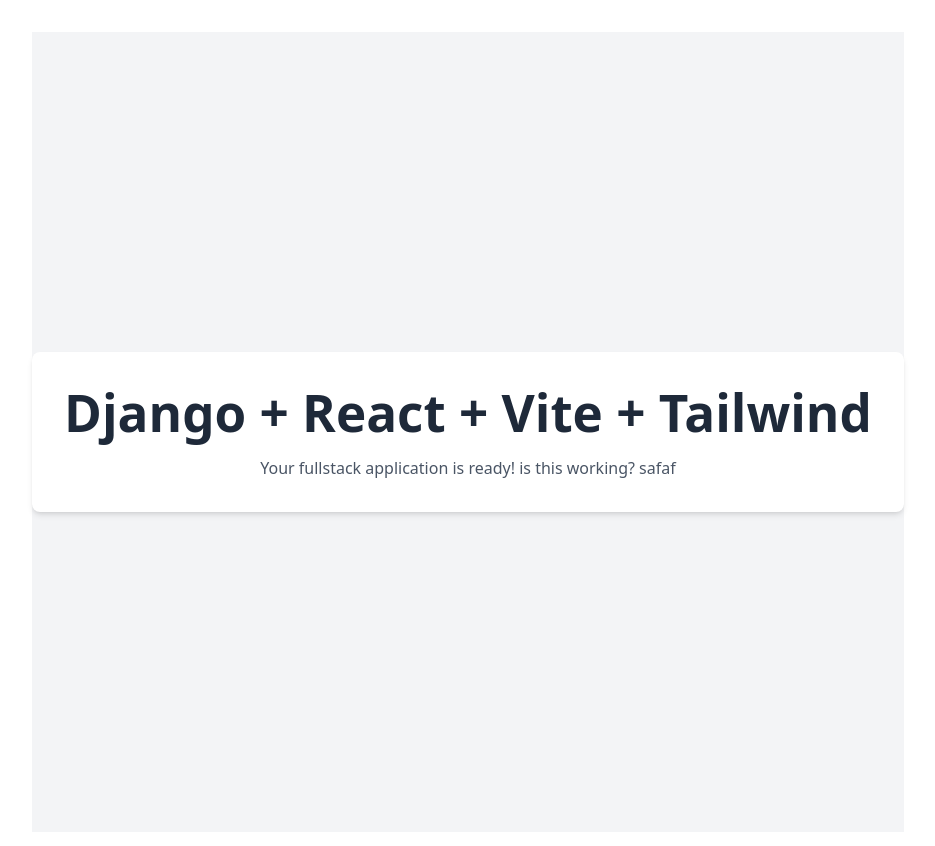
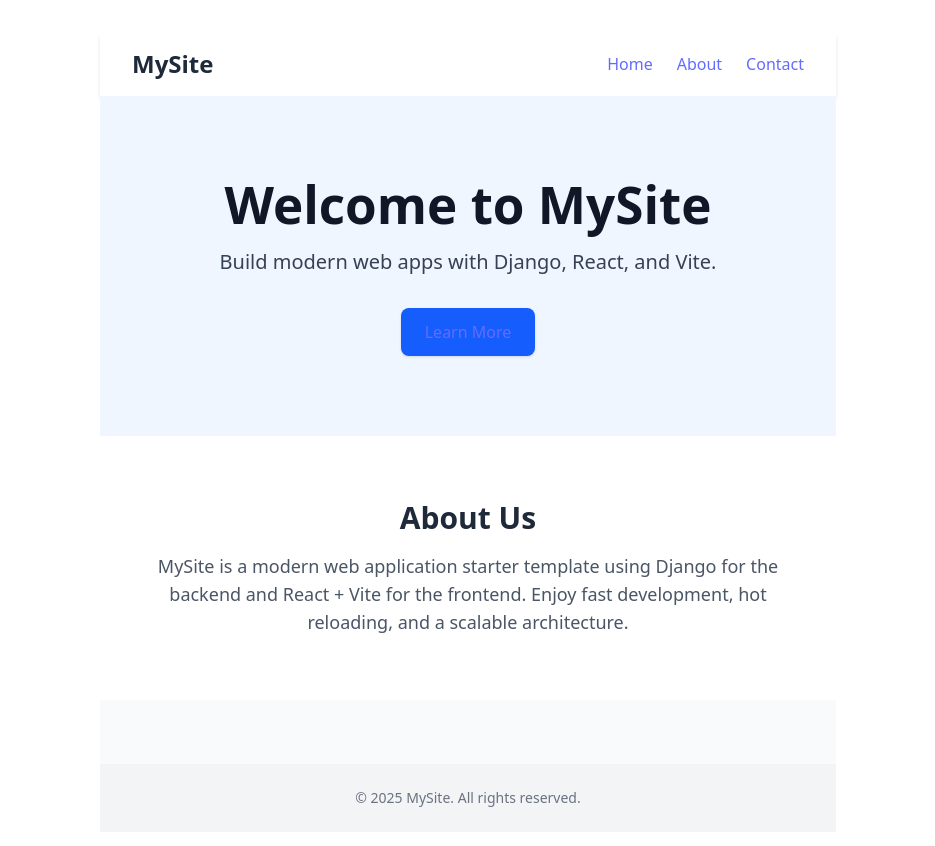
Before and after one commit to wesordonez/fullstack-template, a React (Vite) app in the folder frontend/: page / in a window 1280 px wide. Shown: the top 846 px of the page, without its empty margins (172-1107 px from the left). Built offline with nearby package versions, Linux system fonts and the light colour scheme.

Commit message:
added basic styling

```diff
--- a/frontend/src/App.jsx
+++ b/frontend/src/App.jsx
@@ -1,19 +1,18 @@
-import { useState } from 'react'
-import reactLogo from './assets/react.svg'
-import viteLogo from '/vite.svg'
+import Header from './components/Header'
+import Hero from './components/Hero'
+import About from './components/About'
+import Footer from './components/Footer'
 import './App.css'
 
 function App() {
   return (
-    <div className="min-h-screen bg-gray-100 flex items-center justify-center">
-      <div className="bg-white p-8 rounded-lg shadow-md">
-        <h1 className="text-3xl font-bold text-gray-800 mb-4">
-          Django + React + Vite + Tailwind
-        </h1>
-        <p className="text-gray-600">
-          Your fullstack application is ready! is this working? safaf
-        </p>
-      </div>
+    <div className="min-h-screen flex flex-col bg-gray-50">
+      <Header />
+      <main className="flex-grow">
+        <Hero />
+        <About />
+      </main>
+      <Footer />
     </div>
   )
 }
--- /dev/null
+++ b/frontend/src/components/About.jsx
@@ -0,0 +1,12 @@
+import React from 'react';
+
+const About = () => (
+  <section id="about" className="py-16 px-8 bg-white text-center">
+    <h2 className="text-3xl font-bold text-gray-800 mb-4">About Us</h2>
+    <p className="text-lg text-gray-600 max-w-2xl mx-auto">
+      MySite is a modern web application starter template using Django for the backend and React + Vite for the frontend. Enjoy fast development, hot reloading, and a scalable architecture.
+    </p>
+  </section>
+);
+
+export default About;
--- /dev/null
+++ b/frontend/src/components/Footer.jsx
@@ -0,0 +1,9 @@
+import React from 'react';
+
+const Footer = () => (
+  <footer className="bg-gray-100 py-6 text-center text-gray-500 text-sm mt-12">
+    &copy; {new Date().getFullYear()} MySite. All rights reserved.
+  </footer>
+);
+
+export default Footer;
--- /dev/null
+++ b/frontend/src/components/Header.jsx
@@ -0,0 +1,16 @@
+import React from 'react';
+
+const Header = () => (
+  <header className="bg-white shadow-md py-4 px-8 flex justify-between items-center">
+    <div className="text-2xl font-bold text-gray-800">MySite</div>
+    <nav>
+      <ul className="flex space-x-6">
+        <li><a href="#hero" className="text-gray-600 hover:text-blue-600">Home</a></li>
+        <li><a href="#about" className="text-gray-600 hover:text-blue-600">About</a></li>
+        <li><a href="#contact" className="text-gray-600 hover:text-blue-600">Contact</a></li>
+      </ul>
+    </nav>
+  </header>
+);
+
+export default Header;
--- /dev/null
+++ b/frontend/src/components/Hero.jsx
@@ -0,0 +1,11 @@
+import React from 'react';
+
+const Hero = () => (
+  <section id="hero" className="bg-blue-50 py-20 px-8 text-center">
+    <h1 className="text-5xl font-extrabold text-gray-900 mb-4">Welcome to MySite</h1>
+    <p className="text-xl text-gray-700 mb-8">Build modern web apps with Django, React, and Vite.</p>
+    <a href="#about" className="inline-block bg-blue-600 text-white px-6 py-3 rounded-lg font-semibold shadow hover:bg-blue-700 transition">Learn More</a>
+  </section>
+);
+
+export default Hero;
```
